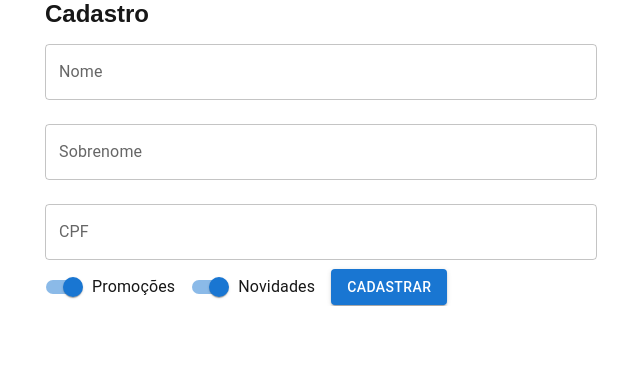
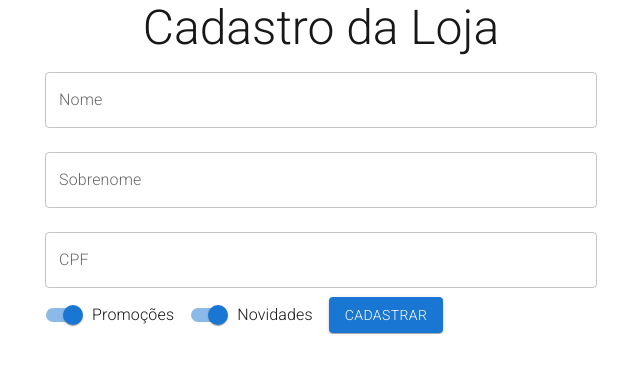
Before and after one commit to DarleyGC2016/loja_js, a Next.js app: page / in a window 1280 px wide. Shown: the top 372 px of the page, without its empty margins (319-959 px from the left). Built offline with nearby package versions, Linux system fonts and the light colour scheme.

Commit message:
final da aula

```diff
--- a/package.json
+++ b/package.json
@@ -11,6 +11,7 @@
   "dependencies": {
     "@emotion/react": "^11.14.0",
     "@emotion/styled": "^11.14.0",
+    "@fontsource/roboto": "^5.1.1",
     "@mui/material": "^6.4.5",
     "loja_js": "file:",
     "next": "15.1.7",
--- a/src/app/page.jsx
+++ b/src/app/page.jsx
@@ -1,17 +1,17 @@
 "use client"
 import FomularioCadastro from "@/components/FomularioCadastro/FomularioCadastro";
 import { Component } from "react"
-import Container from '@mui/material/Container';
+import { Container, Typography } from '@mui/material';
 
-class App extends Component{
+import '@fontsource/roboto/300.css';
+class App extends Component {
   render() {
 
     return (
       <Container component='article' maxWidth='sm'>
-        <h1>Cadastro</h1>
+        <Typography variant="h3" align="center" component='h1'>Cadastro da Loja</Typography>
         <FomularioCadastro />
       </Container>
-
     );
   }
 }
```
Also changed, not shown: src/components/FomularioCadastro/FomularioCadastro.jsx (+12 -5 lines), 1 other file (tests, documents, lock files or other folders).
